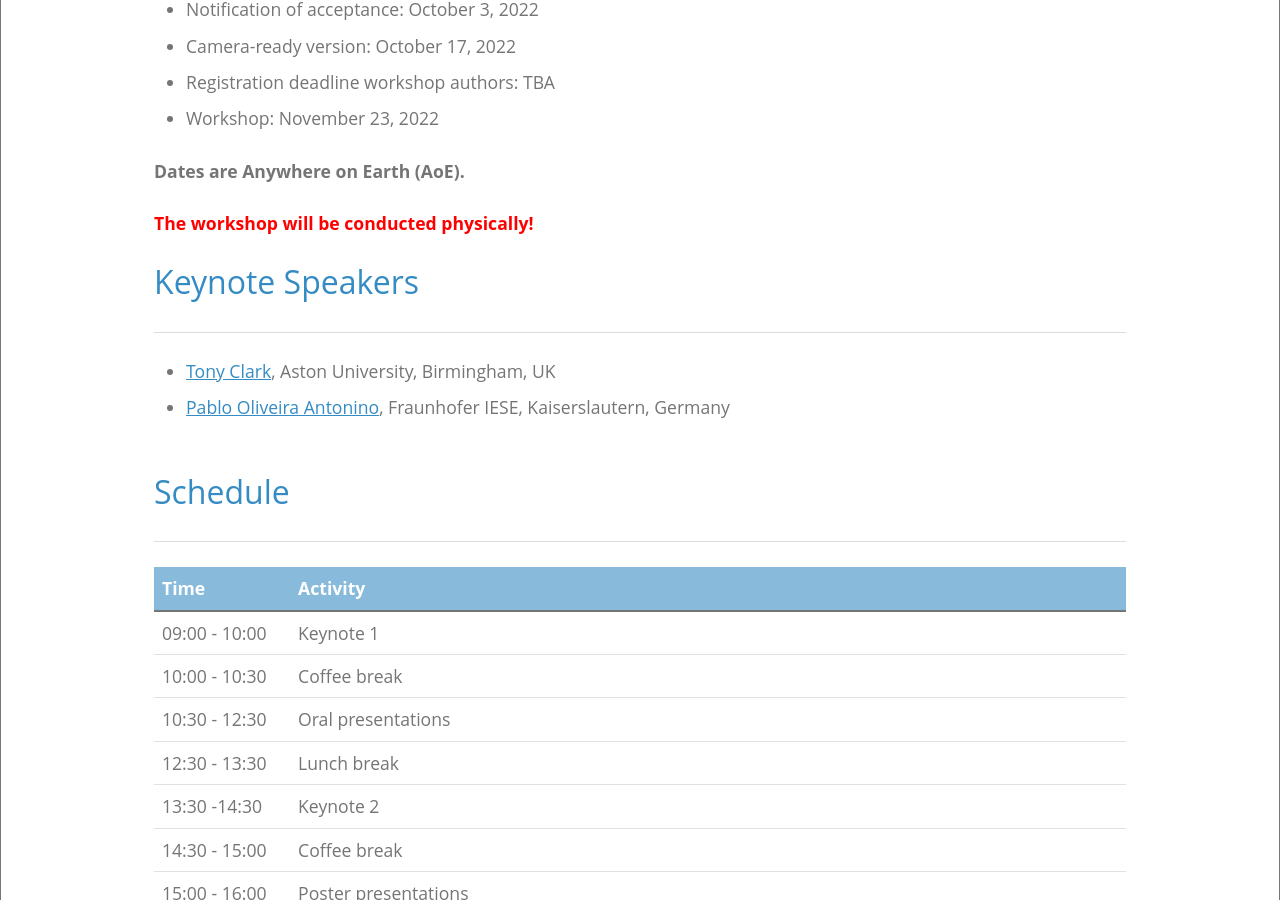
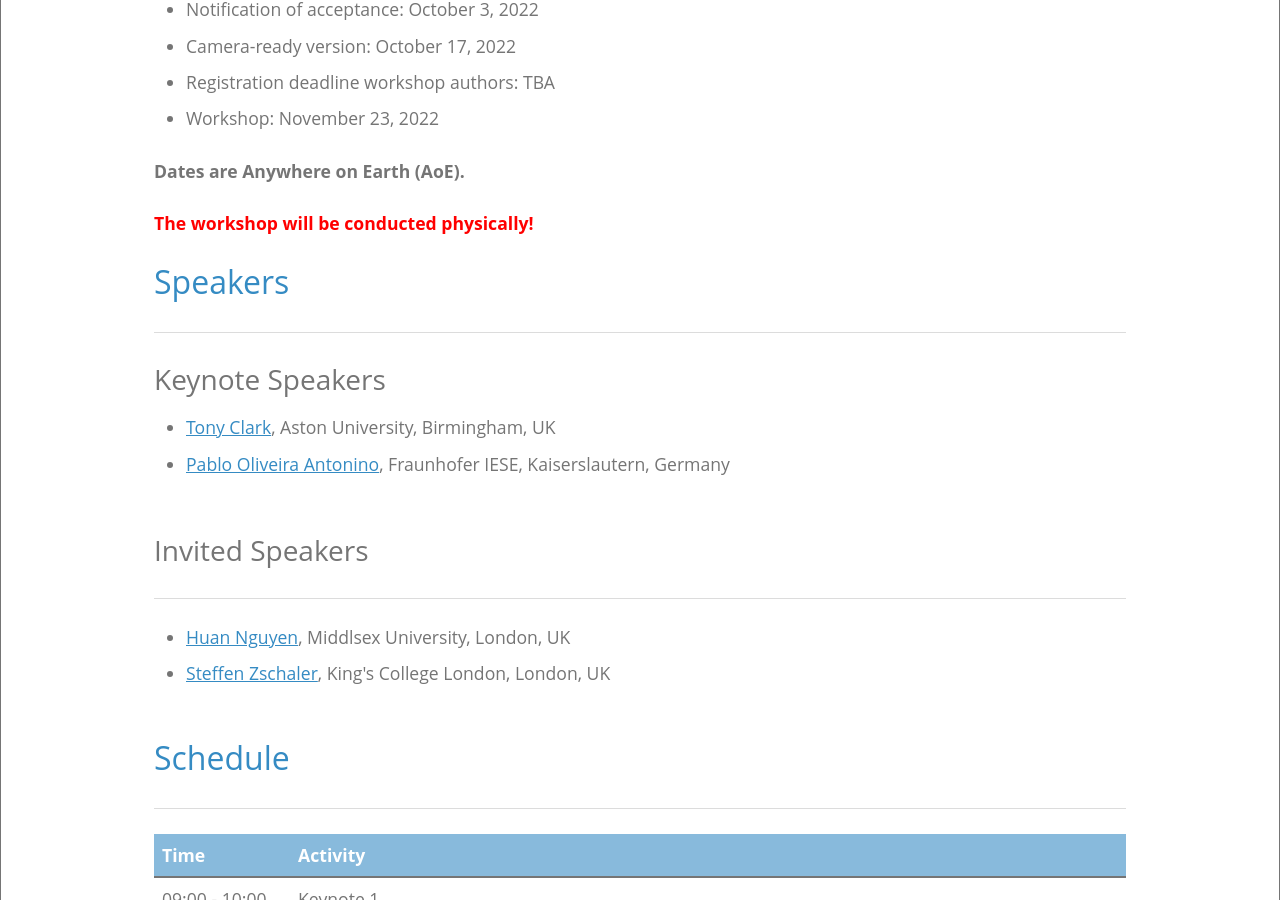
Before and after one commit to thedude81/dtworkshop, a Jekyll site: the page built from index.html, in a window 1280 px wide and 900 px high, scrolled down 2557 px. Built offline with Jekyll 4.4.1, drawn with Linux system fonts in a browser that asks for light colours.

Commit message:
Update index.html

```diff
--- a/index.html
+++ b/index.html
@@ -109,11 +109,20 @@ title: 1st International Workshop on Digital Twin Engineering
       <br>
       <br>
 
-      <h2 id="invited-speakers">Keynote Speakers</h2>
+      <h2 id="speakers">Speakers</h2>
       <hr>
+      <h3 id="keynote-speakers">Keynote Speakers</h3>
       <ul>
         <li><a href="https://research.aston.ac.uk/en/persons/tony-clark">Tony Clark</a>, Aston University, Birmingham, UK</li>
         <li><a href="https://www.iese.fraunhofer.de/blog/author/pablo-antonino/">Pablo Oliveira Antonino</a>, Fraunhofer IESE, Kaiserslautern, Germany</li>
+      </ul>
+      <br>
+
+      <h3 id="invited-speakers">Invited Speakers</h3>
+      <hr>
+      <ul>
+        <li><a href="https://www.mdx.ac.uk/about-us/our-people/staff-directory/profile/nguyen-huan">Huan Nguyen</a>, Middlsex University, London, UK</li>
+        <li><a href="https://www.kcl.ac.uk/people/steffen-zschaler">Steffen Zschaler</a>, King's College London, London, UK</li>
       </ul>
       <br>
 
```
